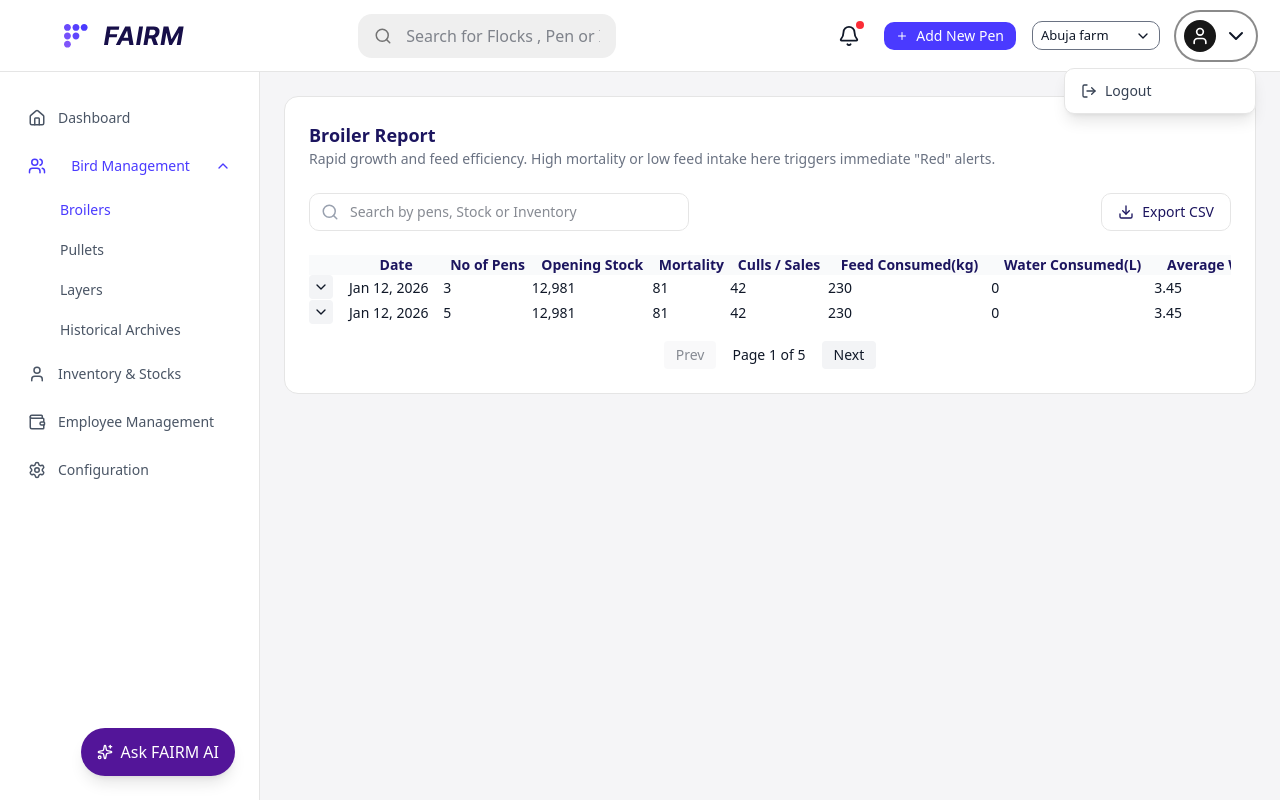
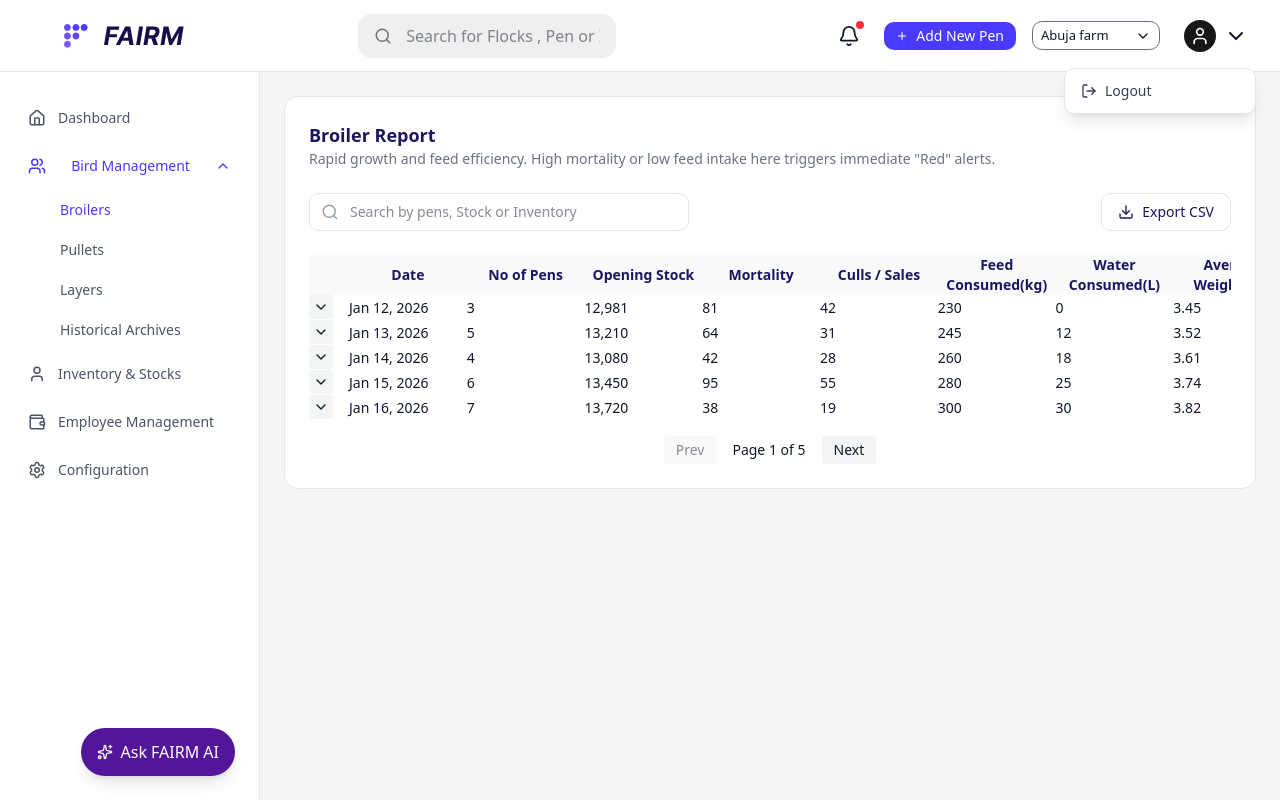
Before and after one commit to Intplus-Tech/Fairm-FE, a Next.js app: page /bird/broilers in a window 1280 px wide. Both pictures are taken after a click on the button 1215 px from the left and 35 px from the top of the page. Built offline with nearby package versions, Linux system fonts and the light colour scheme.

Commit message:
feat(auth, broiler): fix password flows, typing, and table alignment

```diff
--- a/src/app/globals.css
+++ b/src/app/globals.css
@@ -123,3 +123,15 @@
     @apply bg-background text-foreground;
   }
 }
+
+/* =====================================
+   Hide scrollbar but keep scrolling
+   ===================================== */
+.scrollbar-hide::-webkit-scrollbar {
+  display: none;
+}
+
+.scrollbar-hide {
+  -ms-overflow-style: none; /* IE & Edge */
+  scrollbar-width: none; /* Firefox */
+}
--- a/src/components/birds/broiler/BroilerRow.tsx
+++ b/src/components/birds/broiler/BroilerRow.tsx
@@ -4,16 +4,36 @@ import { ChevronDown, ChevronUp } from "lucide-react";
 import { useState } from "react";
 import PenDetailsTable from "./PenDetailsTable";
 
-export default function BroilerRow({ row }: any) {
+/* ✅ Strongly typed row data */
+interface BroilerRowData {
+  id: number;
+  date: string;
+  pens: number;
+  stock: string;
+  mortality: number;
+  culls: number;
+  feed: number;
+  water: number;
+  weight: number;
+  alert: "Critical" | "Warning";
+}
+
+/* ✅ Typed props */
+interface BroilerRowProps {
+  row: BroilerRowData;
+}
+
+export default function BroilerRow({ row }: BroilerRowProps) {
   const [open, setOpen] = useState(false);
 
   return (
     <>
       <tr className={`${open ? "bg-gray-50" : ""}`}>
-        <td>
+        <td className="w-10">
           <button
             onClick={() => setOpen(!open)}
-            className={`p-1 rounded ${open ? "bg-[#4A3AFF] text-white" : "bg-gray-100"}`}
+            className={`p-1 rounded ${open ? "bg-[#4A3AFF] text-white" : "bg-gray-100"
+              }`}
           >
             {open ? <ChevronUp size={16} /> : <ChevronDown size={16} />}
           </button>
@@ -30,7 +50,9 @@ export default function BroilerRow({ row }: any) {
         <td>
           <span className="flex items-center gap-2">
             <span
-              className={`w-3 h-3 rounded-full ${row.alert === "Critical" ? "bg-red-500" : "bg-yellow-400"
+              className={`w-3 h-3 rounded-full ${row.alert === "Critical"
+                  ? "bg-red-500"
+                  : "bg-yellow-400"
                 }`}
             />
             {row.alert}
--- a/src/components/birds/broiler/BroilerTable.tsx
+++ b/src/components/birds/broiler/BroilerTable.tsx
@@ -5,17 +5,31 @@ import BroilerRow from "./BroilerRow";
 import Pagination from "./Pagination";
 import { broilerData } from "../data/mockData";
 
-
 export default function BroilerTable() {
   const [page, setPage] = useState(1);
 
   return (
     <div className="space-y-4">
-      <div className="overflow-x-auto">
-        <table className="min-w-[1100px] w-full text-sm">
+      {/* horizontal scroll without visible scrollbar */}
+      <div className="overflow-x-auto scrollbar-hide">
+        <table className="min-w-[1100px] w-full text-sm table-fixed">
+          {/* COLUMN ALIGNMENT */}
+          <colgroup>
+            <col className="w-10" />
+            <col />
+            <col />
+            <col />
+            <col />
+            <col />
+            <col />
+            <col />
+            <col />
+            <col />
+          </colgroup>
+
           <thead className="bg-gray-50 text-[#1C155F]">
             <tr>
-              <th className="w-10"></th>
+              <th></th>
               <th>Date</th>
               <th>No of Pens</th>
               <th>Opening Stock</th>
--- a/src/components/birds/broiler/PenDetailsTable.tsx
+++ b/src/components/birds/broiler/PenDetailsTable.tsx
@@ -3,8 +3,20 @@ export default function PenDetailsTable() {
     <div className="border rounded-xl p-4 bg-white">
       <h4 className="font-medium mb-3">Pen Details</h4>
 
-      <div className="overflow-x-auto">
-        <table className="min-w-[900px] w-full text-sm">
+      <div className="overflow-x-auto scrollbar-hide">
+        <table className="min-w-[900px] w-full text-sm table-fixed">
+          <colgroup>
+            <col />
+            <col />
+            <col />
+            <col />
+            <col />
+            <col />
+            <col />
+            <col />
+            <col />
+          </colgroup>
+
           <thead className="bg-gray-50">
             <tr>
               <th>Pen Name</th>
--- a/src/components/birds/data/mockData.ts
+++ b/src/components/birds/data/mockData.ts
@@ -1,4 +1,8 @@
-export const broilerData = [
+// import { BroilerRowData } from "@/types/broiler";
+
+import { BroilerRowData } from "../../../types/broiler";
+
+export const broilerData: BroilerRowData[] = [
   {
     id: 1,
     date: "Jan 12, 2026",
@@ -13,14 +17,50 @@ export const broilerData = [
   },
   {
     id: 2,
-    date: "Jan 12, 2026",
+    date: "Jan 13, 2026",
     pens: 5,
-    stock: "12,981",
-    mortality: 81,
-    culls: 42,
-    feed: 230,
-    water: 0,
-    weight: 3.45,
+    stock: "13,210",
+    mortality: 64,
+    culls: 31,
+    feed: 245,
+    water: 12,
+    weight: 3.52,
+    alert: "Warning",
+  },
+  {
+    id: 3,
+    date: "Jan 14, 2026",
+    pens: 4,
+    stock: "13,080",
+    mortality: 42,
+    culls: 28,
+    feed: 260,
+    water: 18,
+    weight: 3.61,
+    alert: "Warning",
+  },
+  {
+    id: 4,
+    date: "Jan 15, 2026",
+    pens: 6,
+    stock: "13,450",
+    mortality: 95,
+    culls: 55,
+    feed: 280,
+    water: 25,
+    weight: 3.74,
+    alert: "Critical",
+  },
+  {
+    id: 5,
+    date: "Jan 16, 2026",
+    pens: 7,
+    stock: "13,720",
+    mortality: 38,
+    culls: 19,
+    feed: 300,
+    water: 30,
+    weight: 3.82,
     alert: "Warning",
   },
 ];
--- a/src/components/layout/AdminNavbar.tsx
+++ b/src/components/layout/AdminNavbar.tsx
@@ -2,6 +2,7 @@
 
 import { useState, useRef, useEffect } from "react";
 import { Bell, Search, Menu, User, LogOut, Plus, ChevronDown } from "lucide-react";
+import { useRouter } from "next/navigation";
 
 import { useLayout } from "../../../context/layout-context";
 import Logo from "@/components/brand/logo";
@@ -9,11 +10,23 @@ import Word from "../brand/word";
 
 export default function AdminNavbar() {
   const { dispatch } = useLayout();
+  const router = useRouter();
+
   const [isDropdownOpen, setIsDropdownOpen] = useState(false);
+  const [isFarmDropdownOpen, setIsFarmDropdownOpen] = useState(false);
   const [isLoggingOut, setIsLoggingOut] = useState(false);
+
+  const [selectedFarm, setSelectedFarm] = useState("Abuja farm");
+
   const dropdownRef = useRef<HTMLDivElement>(null);
+  const farmDropdownRef = useRef<HTMLDivElement>(null);
 
-  // Close dropdown when clicking outside
+  // Mock farms (until endpoint is ready)
+  const farms = ["Abuja farm", "Lagos farm", "Ibadan farm"];
+
+
+
+  // Close dropdowns when clicking outside
   useEffect(() => {
     function handleClickOutside(event: MouseEvent) {
       if (
@@ -22,14 +35,36 @@ export default function AdminNavbar() {
       ) {
         setIsDropdownOpen(false);
       }
+
+      if (
+        farmDropdownRef.current &&
+        !farmDropdownRef.current.contains(event.target as Node)
+      ) {
+        setIsFarmDropdownOpen(false);
+      }
     }
 
     document.addEventListener("mousedown", handleClickOutside);
     return () => document.removeEventListener("mousedown", handleClickOutside);
   }, []);
 
-  const handleLogout = async () => {
+  const handleLogout = () => {
     setIsLoggingOut(true);
+
+    // simulate logout cleanup
+    setTimeout(() => {
+      router.push("/auth/login");
+    }, 500);
+  };
+
+  const handleAddNewPen = () => {
+    // endpoint not ready — keep logic clean and extendable
+    router.push("/bird/broilers"); // or any route you prefer later
+  };
+
+  const handleFarmSelect = (farm: string) => {
+    setSelectedFarm(farm);
+    setIsFarmDropdownOpen(false);
   };
 
   return (
@@ -50,7 +85,7 @@ export default function AdminNavbar() {
         </div>
       </div>
 
-      {/* SEARCH (desktop only) */}
+      {/* SEARCH */}
       <div className="hidden md:flex flex-1 px-4 max-w-[290px]">
         <div className="relative w-full">
           <Search
@@ -60,51 +95,62 @@ export default function AdminNavbar() {
           <input
             placeholder="Search for Flocks , Pen or Inventory"
             className="w-full h-[44px] pl-12 pr-4 rounded-xl bg-[#EFEFEF] outline-none transition-all focus:ring-2 focus:ring-primary/50"
-            aria-label="Search"
           />
         </div>
       </div>
 
       {/* RIGHT */}
       <div className="flex items-center gap-2 sm:gap-4 shrink-0">
-        {/* Mobile search */}
-        <button
-          className="md:hidden p-2 rounded-full hover:bg-gray-100 transition-colors"
-          aria-label="Search"
-        >
+        <button className="md:hidden p-2 rounded-full hover:bg-gray-100">
           <Search size={20} />
         </button>
 
-        {/* Notifications */}
-        <button
-          className="relative p-2 rounded-full hover:bg-gray-100 transition-colors"
-          aria-label="Notifications"
-        >
+        <button className="relative p-2 rounded-full hover:bg-gray-100">
           <Bell size={22} />
           <span className="absolute top-1 right-1 w-2 h-2 bg-red-500 rounded-full" />
         </button>
 
         {/* Add New Pen */}
         <div className="hidden sm:block">
-          <button className="bg-[#4A3AFF] flex items-center px-3 py-1 rounded-lg text-white gap-2 whitespace-nowrap">
+          <button
+            onClick={handleAddNewPen}
+            className="bg-[#4A3AFF] flex items-center px-3 py-1 rounded-lg text-white gap-2 whitespace-nowrap"
+          >
             <Plus className="h-[12px] w-[12px]" />
             <span className="text-sm">Add New Pen</span>
           </button>
         </div>
 
         {/* Farm selector */}
-        <div className="hidden sm:flex border-gray-500 border rounded-lg w-32 items-center justify-between px-2 py-1">
-          <span className="text-[13px] truncate">Abuja farm</span>
-          <ChevronDown className="w-4 h-4 shrink-0" />
+        <div className="relative hidden sm:flex" ref={farmDropdownRef}>
+          <button
+            onClick={() => setIsFarmDropdownOpen(!isFarmDropdownOpen)}
+            className="border-gray-500 border rounded-lg w-32 items-center justify-between px-2 py-1 flex"
+          >
+            <span className="text-[13px] truncate">{selectedFarm}</span>
+            <ChevronDown className="w-4 h-4 shrink-0" />
+          </button>
+
+          {isFarmDropdownOpen && (
+            <div className="absolute top-full mt-1 w-full bg-white border rounded-lg shadow z-50">
+              {farms.map((farm) => (
+                <button
+                  key={farm}
+                  onClick={() => handleFarmSelect(farm)}
+                  className="w-full text-left px-3 py-2 text-sm hover:bg-gray-100"
+                >
+                  {farm}
+                </button>
+              ))}
+            </div>
+          )}
         </div>
 
         {/* User Dropdown */}
         <div className="relative shrink-0" ref={dropdownRef}>
           <button
             onClick={() => setIsDropdownOpen(!isDropdownOpen)}
-            className="flex items-center gap-2 p-2 rounded-full hover:bg-gray-100 transition-colors focus:outline-none focus:ring-2 focus:ring-primary/50"
-            aria-label="User menu"
-            aria-expanded={isDropdownOpen}
+            className="flex items-center gap-2 p-2 rounded-full hover:bg-gray-100"
           >
             <div className="h-8 w-8 rounded-full bg-primary flex items-center justify-center">
               <User className="h-5 w-5 text-white" />
@@ -117,7 +163,7 @@ export default function AdminNavbar() {
               <button
                 onClick={handleLogout}
                 disabled={isLoggingOut}
-                className="flex items-center gap-2 w-full px-4 py-2 text-sm text-gray-700 hover:bg-gray-100 disabled:opacity-50 transition-colors"
+                className="flex items-center gap-2 w-full px-4 py-2 text-sm text-gray-700 hover:bg-gray-100 disabled:opacity-50"
               >
                 <LogOut className="h-4 w-4" />
                 {isLoggingOut ? "Logging out..." : "Logout"}
--- /dev/null
+++ b/src/types/broiler.ts
@@ -0,0 +1,14 @@
+export type BroilerAlert = "Critical" | "Warning";
+
+export interface BroilerRowData {
+  id: number;
+  date: string;
+  pens: number;
+  stock: string;
+  mortality: number;
+  culls: number;
+  feed: number;
+  water: number;
+  weight: number;
+  alert: BroilerAlert;
+}
```
Also changed, not shown: src/app/auth/forgot-password/page.tsx (+40 -19 lines), src/app/auth/login/page.tsx (+56 -19 lines), src/app/auth/new-password/page.tsx (+54 -33 lines), src/app/auth/password-reset/page.tsx (+92 -35 lines).
